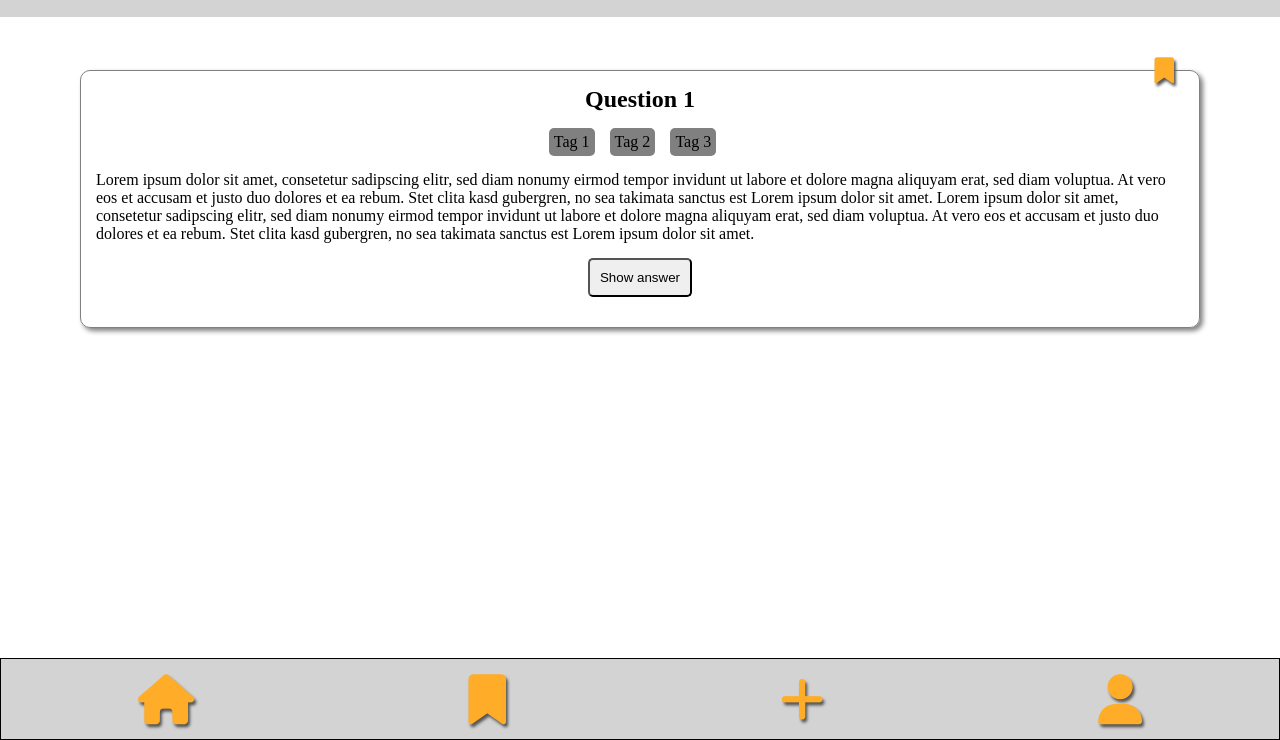
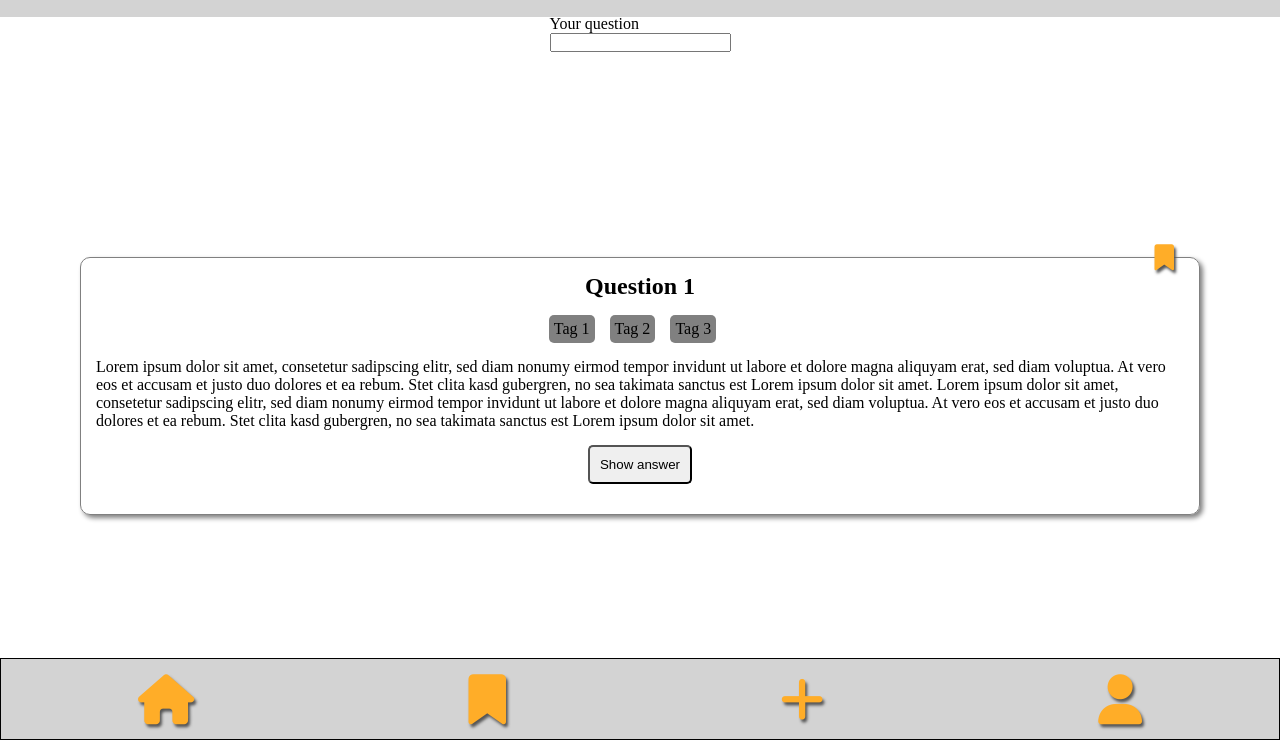
Before and after one commit to vscps/quiz-app, a plain HTML site: page form.html in a window 1280 px wide. Shown: the part 60-800 px from the top of the page. Drawn offline with Linux system fonts and the light colour scheme.

Commit message:
Added the HTML form to form.html and made subsequent global flexbox adjustments.

```diff
--- a/components/card.css
+++ b/components/card.css
@@ -45,12 +45,3 @@ main > .question-card ~ .question-card {
   color: #ffad28;
   text-shadow: 2px 3px 3px #555;
 }
-
-.question-card button {
-  max-width: 150px;
-  margin: 15px;
-  align-self: center;
-  padding: 10px;
-  border-radius: 5px;
-  cursor: pointer;
-}
--- a/components/header.css
+++ b/components/header.css
@@ -5,4 +5,5 @@ header {
   background-color: lightgrey;
   width: 100%;
   padding: 20px;
+  z-index: 999;
 }
--- a/form.html
+++ b/form.html
@@ -18,6 +18,10 @@
       <h1>Quiz App</h1>
     </header>
     <main>
+        <form>
+            <label for="question">Your question</label>
+            <input type="text" name="question">
+        </form>
       <section class="question-card">
         <h2>Question 1</h2>
         <ul>
--- a/global.css
+++ b/global.css
@@ -1,3 +1,26 @@
 .hidden {
   display: none;
 }
+
+main {
+  display: flex;
+  flex-direction: column;
+}
+
+form {
+  display: flex;
+  flex-direction: column;
+  align-items: flex-start;
+  justify-content: center;
+  margin: 75px;
+  align-self: center;
+}
+
+button {
+  max-width: 150px;
+  margin: 15px;
+  align-self: center;
+  padding: 10px;
+  border-radius: 5px;
+  cursor: pointer;
+}
```
